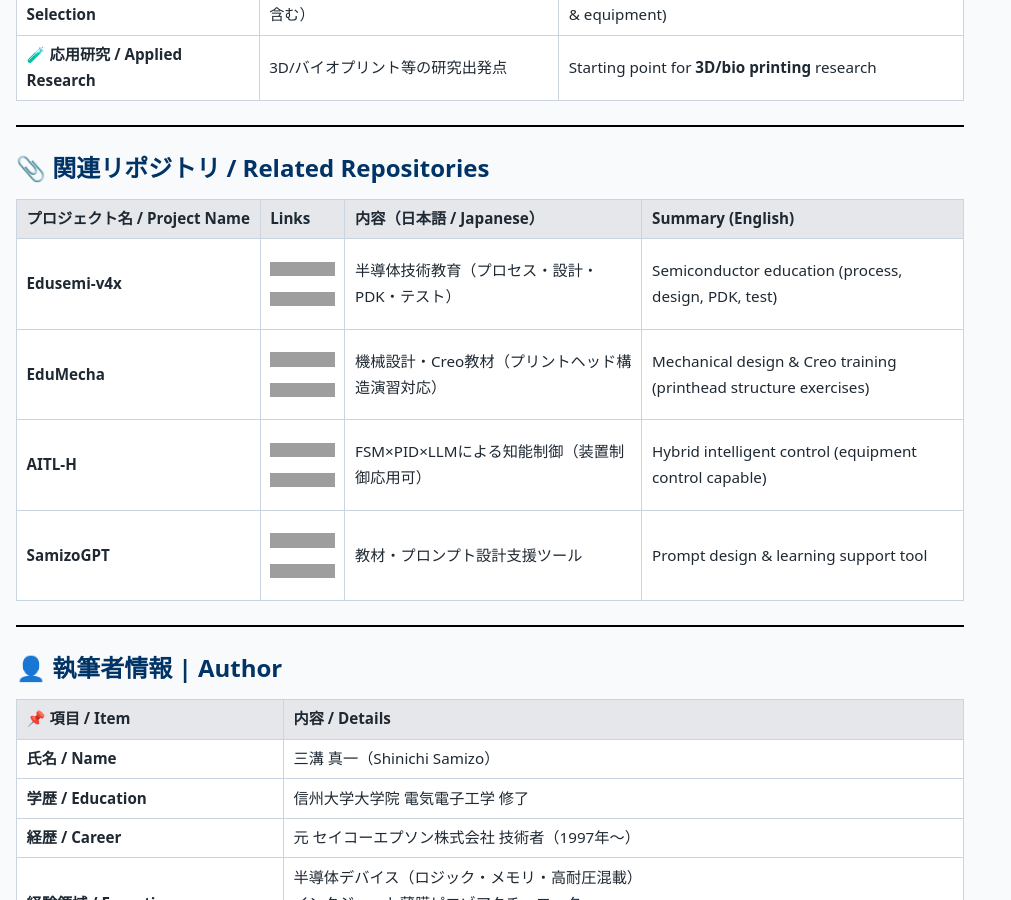
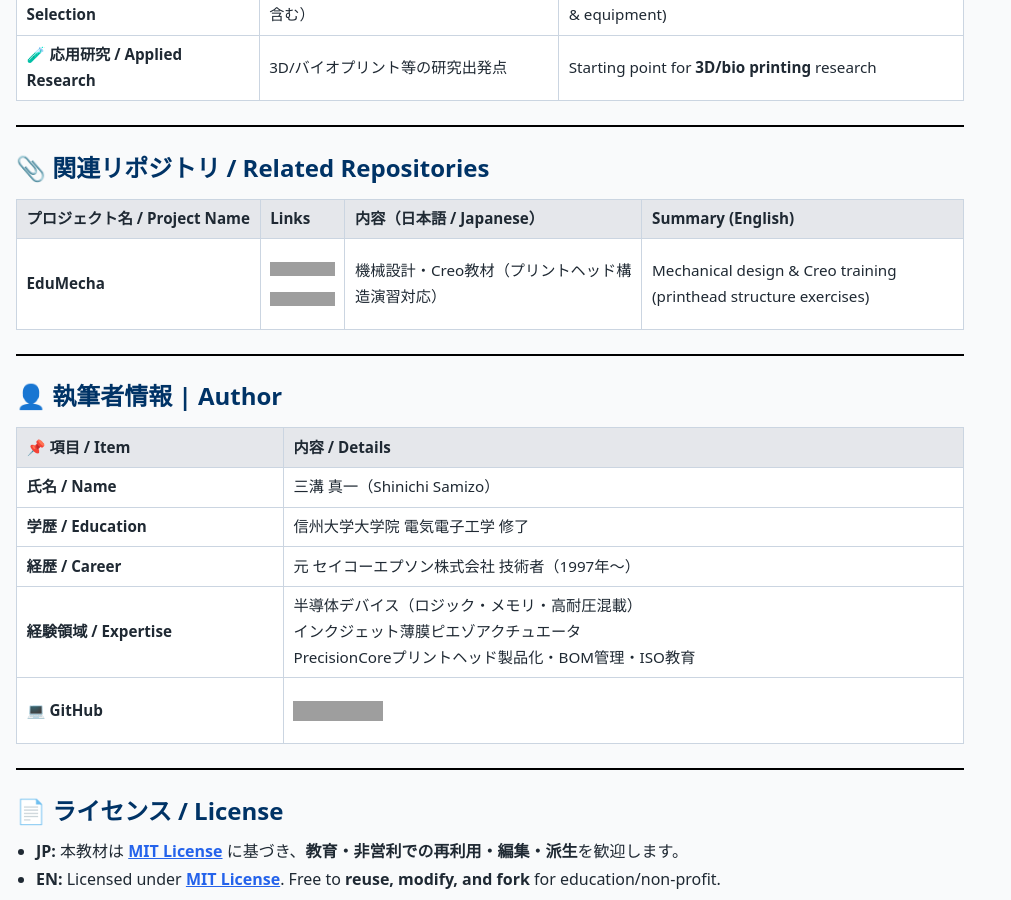
Before and after one commit to Samizo-AITL/Inkjet, a Jekyll site: the page built from index.md, in a window 1280 px wide and 900 px high, scrolled down 3227 px. Shown: the whole window, without its empty margins (0-1011 px from the left). Built offline with Jekyll 4.4.1, drawn with Linux system fonts in a browser that asks for light colours; our own code applies the rules of GitHub Pages for plain Markdown files; grey boxes are pictures that could not be loaded.

Commit message:
Update index.md

```diff
--- a/index.md
+++ b/index.md
@@ -120,10 +120,7 @@ Inkjet/
 
 | プロジェクト名 / Project Name | Links | 内容（日本語 / Japanese） | Summary (English) |
 |----------------|-------|-----------------------------|-------------------|
-| **Edusemi-v4x** | [![View Site](https://img.shields.io/badge/view-Site-green)](https://samizo-aitl.github.io/Edusemi-v4x/) [![View Repo](https://img.shields.io/badge/view-Repo-blue)](https://github.com/Samizo-AITL/Edusemi-v4x) | 半導体技術教育（プロセス・設計・PDK・テスト） | Semiconductor education (process, design, PDK, test) |
 | **EduMecha** | [![View Site](https://img.shields.io/badge/view-Site-green)](https://samizo-aitl.github.io/EduMecha/) [![View Repo](https://img.shields.io/badge/view-Repo-blue)](https://github.com/Samizo-AITL/EduMecha) | 機械設計・Creo教材（プリントヘッド構造演習対応） | Mechanical design & Creo training (printhead structure exercises) |
-| **AITL-H** | [![View Site](https://img.shields.io/badge/view-Site-green)](https://samizo-aitl.github.io/AITL-H/) [![View Repo](https://img.shields.io/badge/view-Repo-blue)](https://github.com/Samizo-AITL/AITL-H) | FSM×PID×LLMによる知能制御（装置制御応用可） | Hybrid intelligent control (equipment control capable) |
-| **SamizoGPT** | [![View Site](https://img.shields.io/badge/view-Site-green)](https://samizo-aitl.github.io/SamizoGPT/) [![View Repo](https://img.shields.io/badge/view-Repo-blue)](https://github.com/Samizo-AITL/SamizoGPT) | 教材・プロンプト設計支援ツール | Prompt design & learning support tool |
 
 ---
 
```
